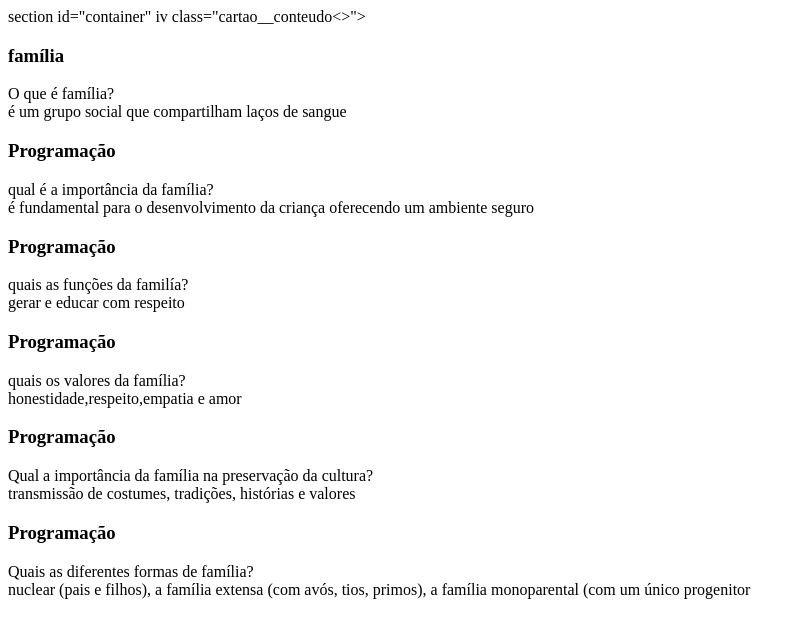
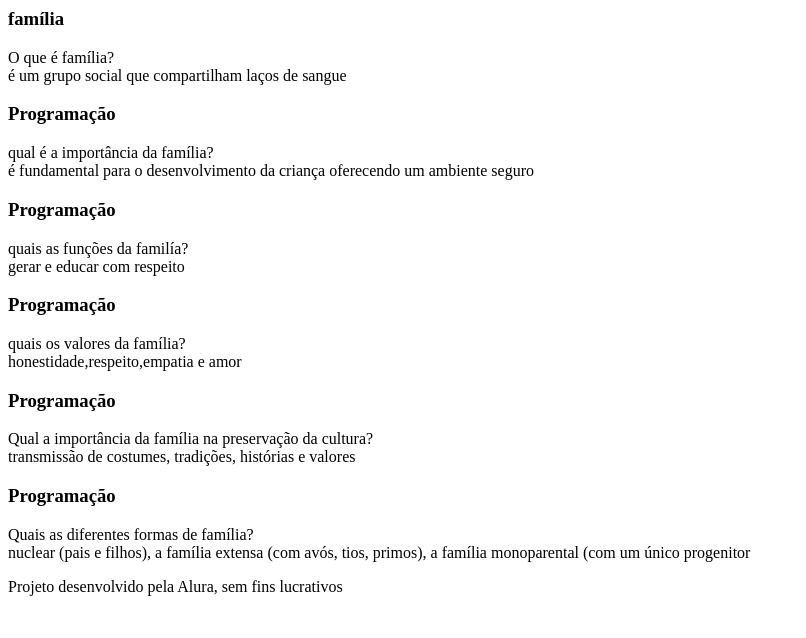
Before and after one commit to elizangela123/flashcards, a plain HTML site: page index.html in a window 1280 px wide. Shown: the whole page, without its empty margins (0-806 px from the left). Drawn offline with Linux system fonts and the light colour scheme.

Commit message:
articlee

```diff
--- a/index.html
+++ b/index.html
@@ -10,8 +10,8 @@
 <body>
 
 <main>
-section id="container"
-iv class="cartao__conteudo<></section>">
+<section id="container"
+<div class="cartao__conteudo<></section>">
 <h3>família</h3>
 <div class="cartao__conteudo__pergunta"> O que é família?</div>
 <div class="cartao__conteudo__resposta">é um grupo social que compartilham laços de sangue </div>
@@ -40,3 +40,11 @@ iv class="cartao__conteudo<></section>">
 <h3>Programação</h3>
 <div class="cartao__conteudo__pergunta"> Quais as diferentes formas de família?</div>
 <div class="cartao__conteudo__resposta">nuclear (pais e filhos), a família extensa (com avós, tios, primos), a família monoparental (com um único progenitor</div>
+</div>
+</article>
+</section>
+</main>
+<footer>
+<p>Projeto desenvolvido pela Alura, sem fins lucrativos</p>
+</footer>
+</body>
```
